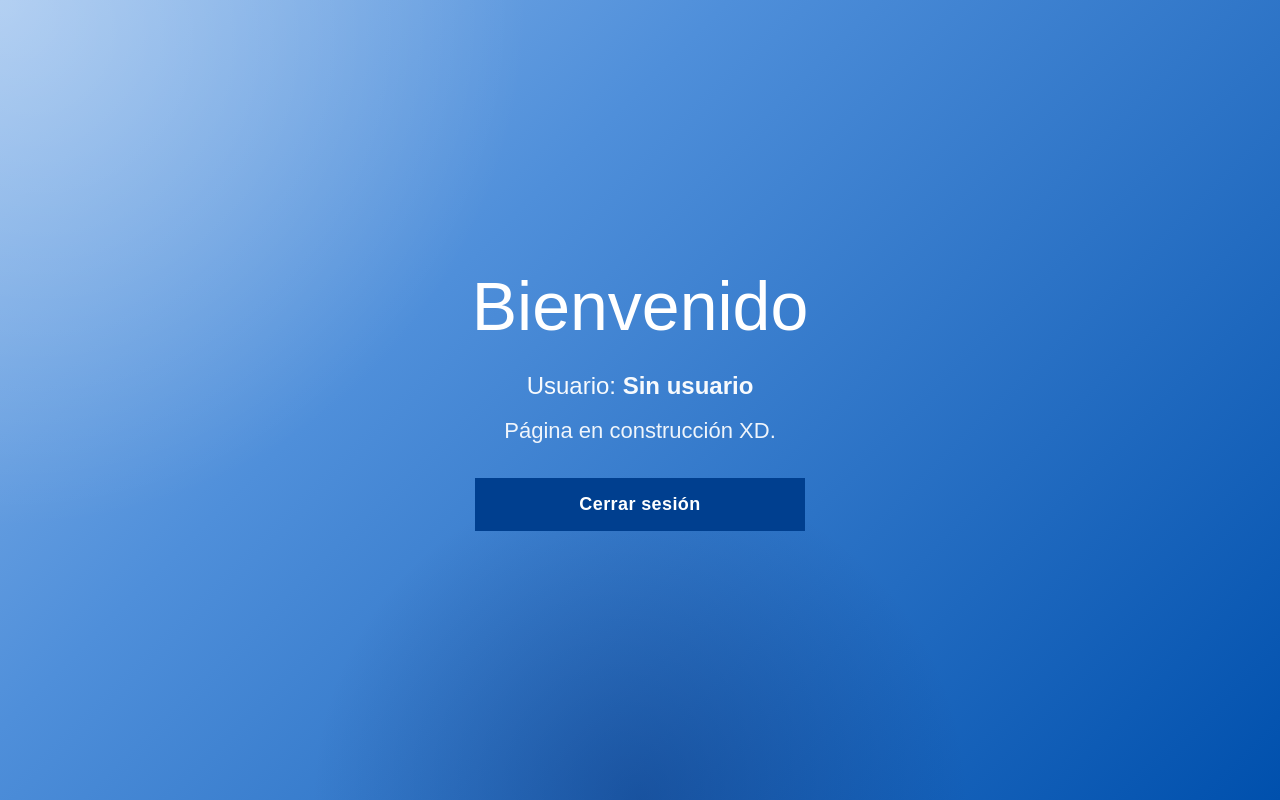
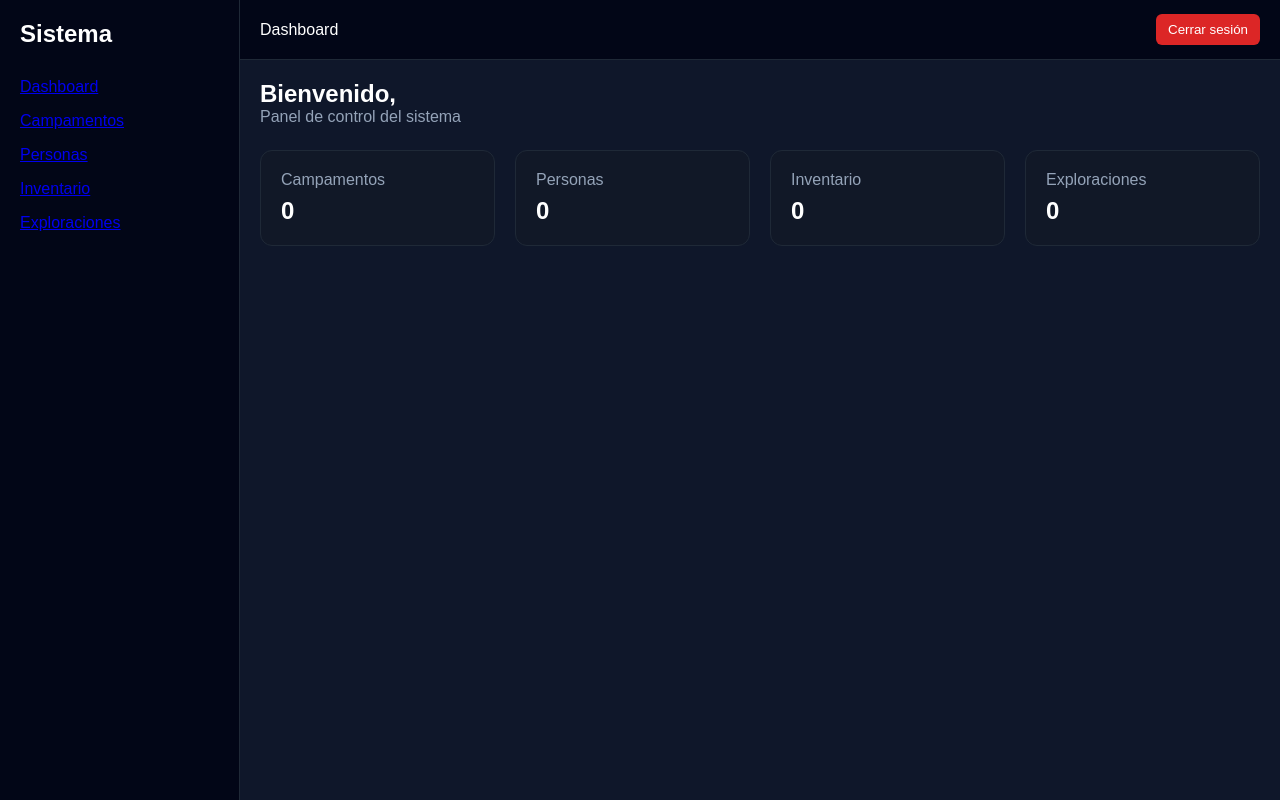
Before and after one commit to JustinRojasJarquin/apocalipsis-camp-system, a React (Vite) app in the folder frontend/: page /dashboard in a window 1280 px wide. Built offline with nearby package versions, Linux system fonts and the light colour scheme; sample sign-in values are in the browser's storage.

Commit message:
Montando una base en el front para visualizar los modulos a trabajar

```diff
--- a/frontend/src/pages/DashboardPage.tsx
+++ b/frontend/src/pages/DashboardPage.tsx
@@ -1,30 +1,47 @@
-import { useNavigate } from "react-router-dom";
+import Navbar from "../shared/components/Navbar";
+import Sidebar from "../shared/components/Sidebar";
+import { useAuth } from "../shared/hooks/useAuth";
+import Card from "../shared/components/Card"
 
+//Para que tengan una base con que partir con los modulos campamentos, personas, exploraciones e invetarios
 function DashboardPage() {
-  const navigate = useNavigate();
-
-  const usuarioGuardado = localStorage.getItem("usuario");
-  const usuario = usuarioGuardado ? JSON.parse(usuarioGuardado) : null;
-
-  const cerrarSesion = () => {
-    localStorage.removeItem("token");
-    localStorage.removeItem("usuario");
-    localStorage.removeItem("recordarme");
-    navigate("/");
-  };
+  const { usuario } = useAuth();
 
   return (
-    <div className="dashboard-container">
-      <div className="dashboard-card">
-        <h1>Bienvenido</h1>
+    <div style={{ display: "flex", background: "#0f172a" }}>
+      {/* Sidebar */}
+      <Sidebar />
 
-        <p className="dashboard-user">
-          Usuario: <strong>{usuario?.usuario || "Sin usuario"}</strong>
-        </p>
+      {/* Contenido */}
+      <div style={{ flex: 1 }}>
+        <Navbar />
 
-        <p className="dashboard-message">Página en construcción XD.</p>
+        <main style={{ padding: "20px" }}>
+          {/* Header */}
+          <div style={{ marginBottom: "24px" }}>
+            <h1 style={{ color: "white", fontSize: "24px" }}>
+              Bienvenido, {usuario?.usuario}
+            </h1>
+            <p style={{ color: "#94a3b8" }}>
+              Panel de control del sistema
+            </p>
+          </div>
 
-        <button onClick={cerrarSesion}>Cerrar sesión</button>
+          {/* Cards */}
+          <div
+            style={{
+              display: "grid",
+              gridTemplateColumns: "repeat(auto-fit, minmax(200px, 1fr))",
+              gap: "20px",
+            }}
+          >
+            <Card title="Campamentos" value="0" />
+            <Card title="Personas" value="0" />
+            <Card title="Inventario" value="0" />
+            <Card title="Exploraciones" value="0" />
+          </div>
+
+        </main>
       </div>
     </div>
   );
--- /dev/null
+++ b/frontend/src/shared/components/Card.tsx
@@ -0,0 +1,27 @@
+interface CardProps {
+  title: string;
+  value: string | number;
+}
+
+function Card({ title, value }: CardProps) {
+  return (
+    <div
+      style={{
+        background: "#111827",
+        padding: "20px",
+        borderRadius: "12px",
+        border: "1px solid #1f2937",
+      }}
+    >
+      <p style={{ color: "#94a3b8", marginBottom: "8px" }}>
+        {title}
+      </p>
+
+      <h2 style={{ color: "white", fontSize: "24px" }}>
+        {value}
+      </h2>
+    </div>
+  );
+}
+
+export default Card;
--- a/frontend/src/shared/components/Navbar.tsx
+++ b/frontend/src/shared/components/Navbar.tsx
@@ -1,17 +1,39 @@
+import { storage } from "../utils/storage";
+
 function Navbar() {
+  const handleLogout = () => {
+    storage.clearAuth();
+    window.location.href = "/";
+  };
+
   return (
     <header
       style={{
         height: "60px",
-        background: "#111827",
+        background: "#020617",
         color: "white",
         display: "flex",
+        justifyContent: "space-between",
         alignItems: "center",
         padding: "0 20px",
         borderBottom: "1px solid #1f2937",
       }}
     >
-      <h3>Apocalipsis Camp System</h3>
+      <span>Dashboard</span>
+
+      <button
+        onClick={handleLogout}
+        style={{
+          background: "#dc2626",
+          border: "none",
+          padding: "8px 12px",
+          borderRadius: "6px",
+          color: "white",
+          cursor: "pointer",
+        }}
+      >
+        Cerrar sesión
+      </button>
     </header>
   );
 }
--- a/frontend/src/shared/components/Sidebar.tsx
+++ b/frontend/src/shared/components/Sidebar.tsx
@@ -4,16 +4,19 @@ function Sidebar() {
   return (
     <aside
       style={{
-        width: "220px",
+        width: "240px",
         minHeight: "100vh",
-        background: "#0f172a",
+        background: "#020617",
         color: "white",
         padding: "20px",
+        borderRight: "1px solid #1f2937",
       }}
     >
-      <h3 style={{ marginBottom: "20px" }}>Menú</h3>
+      <h2 style={{ marginBottom: "30px" }}>
+        Sistema
+      </h2>
 
-      <nav style={{ display: "flex", flexDirection: "column", gap: "12px" }}>
+      <nav style={{ display: "flex", flexDirection: "column", gap: "16px" }}>
         <Link to="/dashboard">Dashboard</Link>
         <Link to="/campamentos">Campamentos</Link>
         <Link to="/personas">Personas</Link>
```
